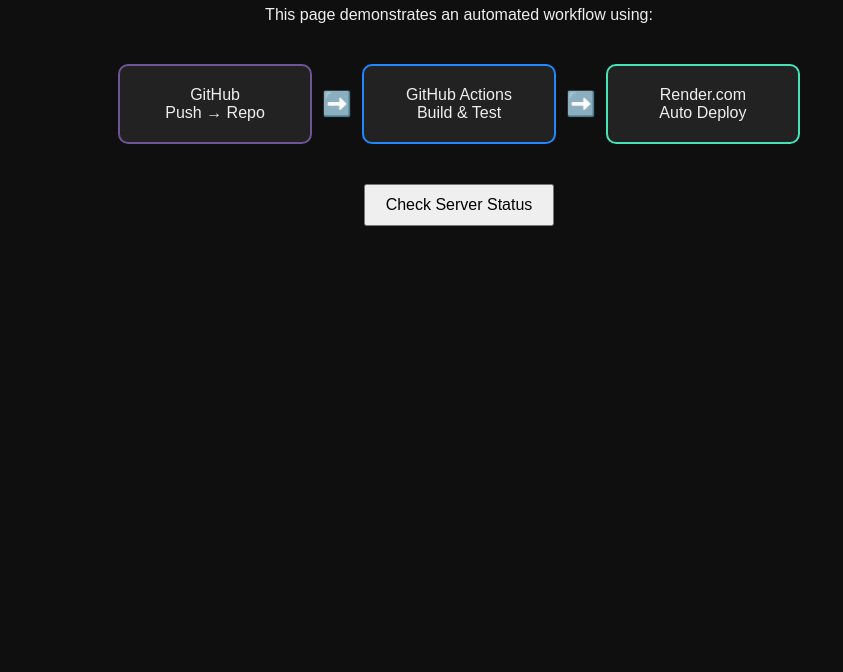
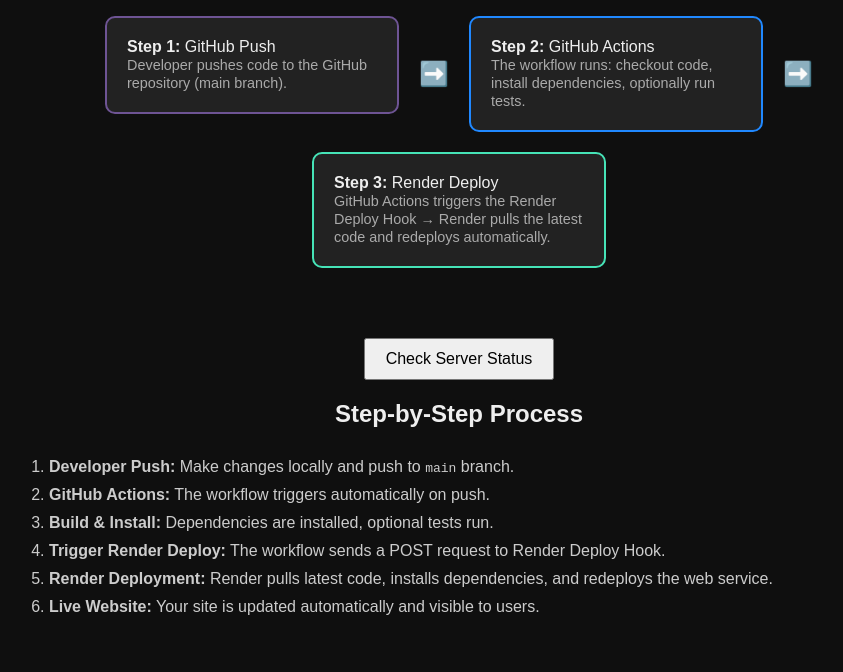
Before and after one commit to HenzDion/CICD-Demo, a website: page public/index.html in a window 1280 px wide. Shown: the part 173-845 px from the top of the page, without its empty margins (181-1024 px from the left). Before the commit the page ends 800 px from the top, so only its background shows below. Drawn offline with Linux system fonts and the light colour scheme.

Commit message:
Trial 3 - Drastic Addition to the landing page

```diff
--- a/public/index.html
+++ b/public/index.html
@@ -7,31 +7,54 @@
     <link rel="stylesheet" href="styles.css">
 </head>
 <body>
-
     <div class="container">
-        <h1>THIS IS THE UPDATE OR SECOND TESTING</h1>
-        <h1>🚀 CI/CD Pipeline Demonstration</h1>
-        <p>This page demonstrates an automated workflow using:</p>
+        <h1>🚀 CI/CD Pipeline Demo</h1>
+        <p>This page visually explains the CI/CD process:</p>
 
         <div class="pipeline">
-            <div class="step github">GitHub<br>Push → Repo</div>
+            <div class="step github">
+                <strong>Step 1:</strong> GitHub Push<br>
+                <span class="desc">Developer pushes code to the GitHub repository (main branch).</span>
+            </div>
             <div class="arrow">➡️</div>
-            <div class="step actions">GitHub Actions<br>Build & Test</div>
+            <div class="step actions">
+                <strong>Step 2:</strong> GitHub Actions<br>
+                <span class="desc">The workflow runs: checkout code, install dependencies, optionally run tests.</span>
+            </div>
             <div class="arrow">➡️</div>
-            <div class="step render">Render.com<br>Auto Deploy</div>
+            <div class="step render">
+                <strong>Step 3:</strong> Render Deploy<br>
+                <span class="desc">GitHub Actions triggers the Render Deploy Hook → Render pulls the latest code and redeploys automatically.</span>
+            </div>
         </div>
 
         <button id="checkStatus">Check Server Status</button>
+        <p id="output"></p>
 
-        <p id="output"></p>
+        <h2>Step-by-Step Process</h2>
+        <ol class="steps">
+            <li><strong>Developer Push:</strong> Make changes locally and push to <code>main</code> branch.</li>
+            <li><strong>GitHub Actions:</strong> The workflow triggers automatically on push.</li>
+            <li><strong>Build & Install:</strong> Dependencies are installed, optional tests run.</li>
+            <li><strong>Trigger Render Deploy:</strong> The workflow sends a POST request to Render Deploy Hook.</li>
+            <li><strong>Render Deployment:</strong> Render pulls latest code, installs dependencies, and redeploys the web service.</li>
+            <li><strong>Live Website:</strong> Your site is updated automatically and visible to users.</li>
+        </ol>
+
+        <p id="last-update" style="color: yellow; font-weight: bold;"></p>
     </div>
 
     <script>
+        // Check server status button
         document.getElementById("checkStatus").addEventListener("click", async () => {
             const res = await fetch("/api/status");
             const data = await res.json();
             document.getElementById("output").textContent =
                 "Server Response: " + JSON.stringify(data, null, 2);
+
+            // Display last deployed timestamp dynamically
+            document.getElementById("last-update").textContent =
+                "Last deployed: " + new Date(data.timestamp).toLocaleString();
         });
     </script>
 </body>
--- a/public/styles.css
+++ b/public/styles.css
@@ -7,7 +7,7 @@
 }
 
 .container {
-    max-width: 800px;
+    max-width: 900px;
     margin: auto;
     padding: 40px;
     text-align: center;
@@ -16,16 +16,25 @@
 .pipeline {
     display: flex;
     justify-content: center;
-    align-items: center;
+    align-items: flex-start;
     margin: 40px 0;
+    flex-wrap: wrap;
 }
 
 .step {
     background: #222;
     padding: 20px;
     border-radius: 10px;
-    width: 150px;
+    width: 250px;
+    margin: 10px;
     border: 2px solid #444;
+    text-align: left;
+}
+
+.step .desc {
+    font-size: 0.9em;
+    color: #aaa;
+    margin-top: 5px;
 }
 
 .github { border-color: #6e5494; }
@@ -33,12 +42,24 @@
 .render { border-color: #46e3b7; }
 
 .arrow {
-    margin: 0 10px;
+    margin: 10px;
     font-size: 24px;
+    align-self: center;
 }
 
 button {
     padding: 10px 20px;
     font-size: 16px;
     cursor: pointer;
+    margin-top: 20px;
 }
+
+.steps {
+    text-align: left;
+    margin-top: 30px;
+    color: #ccc;
+}
+
+.steps li {
+    margin-bottom: 10px;
+}
```
